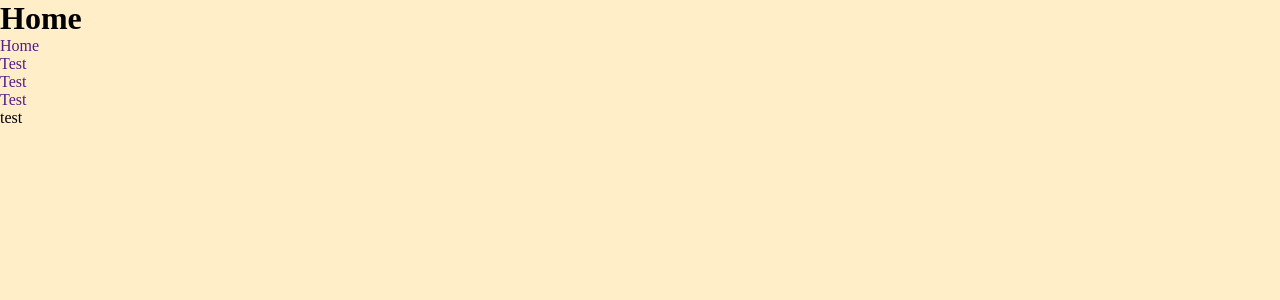
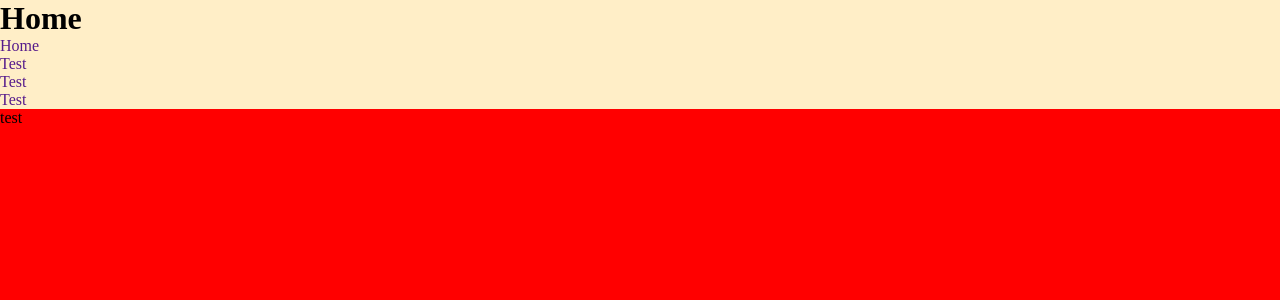
Before and after one commit to OscarEDiaz/voodoo, a React (Vite) app: page /home in a window 1280 px wide. Shown: the top 300 px of the page. Built offline with nearby package versions, Linux system fonts and the light colour scheme.

Commit message:
VODOO: Added app container class

```diff
--- a/src/pages/Home/Home.jsx
+++ b/src/pages/Home/Home.jsx
@@ -11,7 +11,7 @@ export const Home = () => {
 
 
     return (
-        <div>
+        <div className="v-app-container">
             test
         </div>
     );
```
